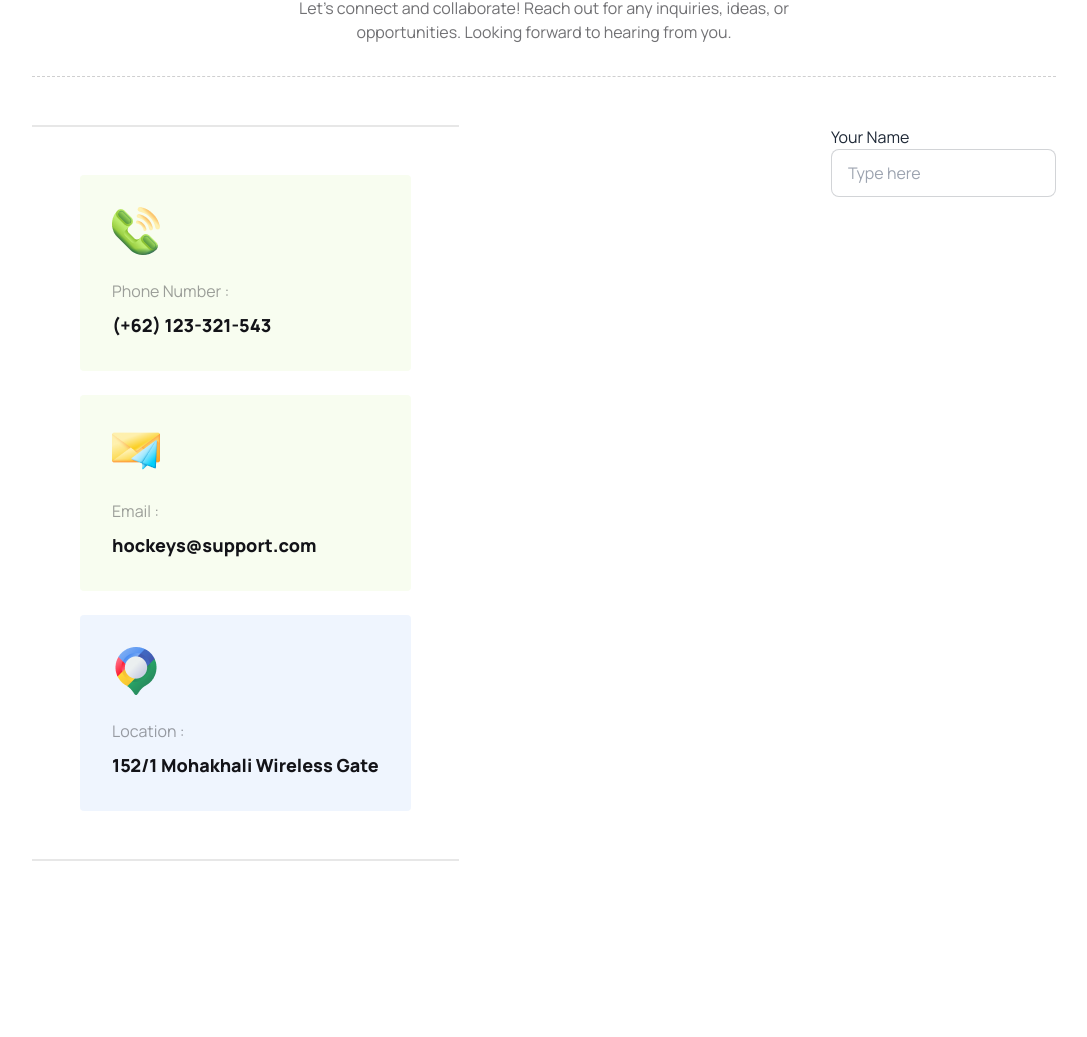
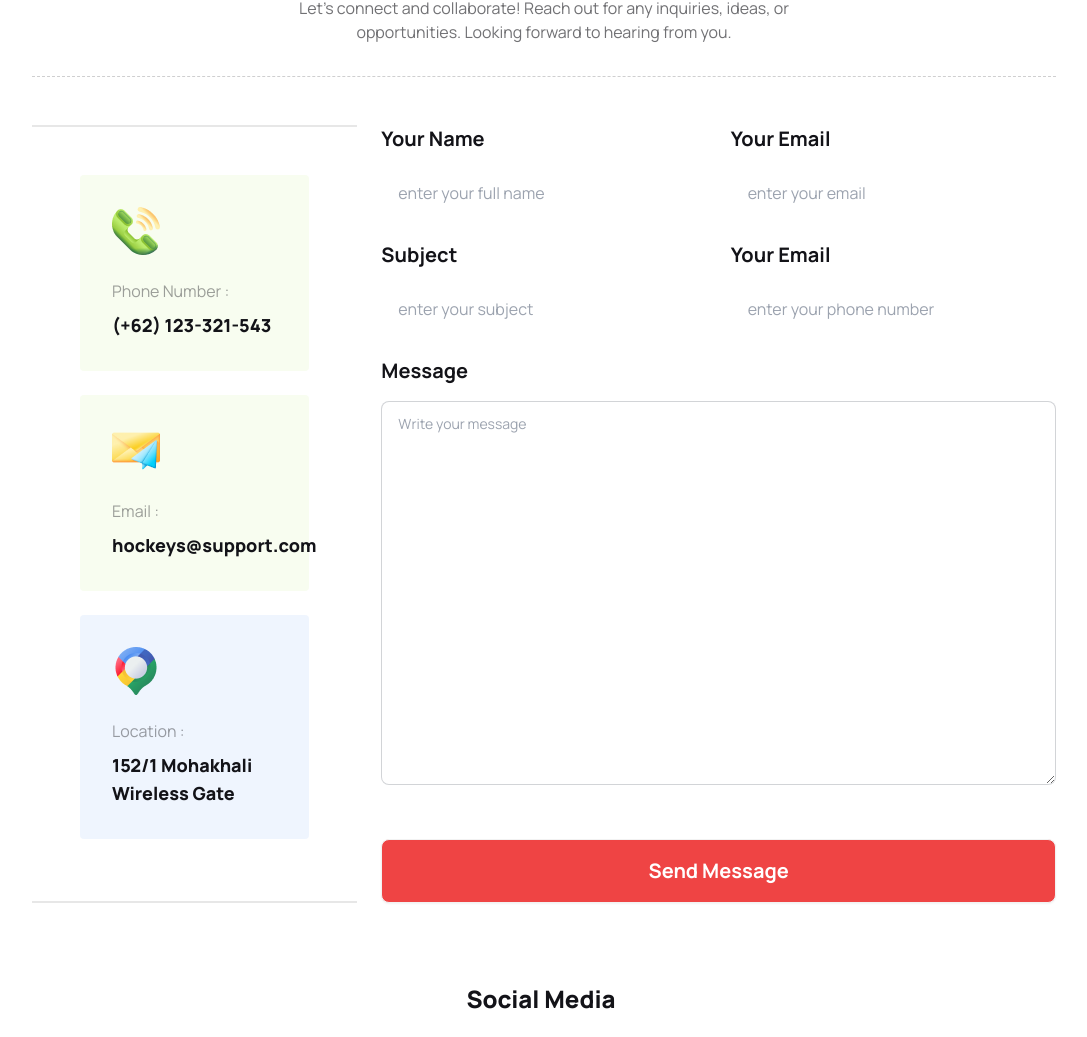
Before and after one commit to swadeshchisim/hockeys-with-daisyui, a plain HTML site: page index.html in a window 1280 px wide. Shown: the part 5157-6194 px from the top of the page, without its empty margins (96-1183 px from the left). Before the commit the page ends 6066 px from the top, so only its background shows below. Drawn offline with nearby package versions, Linux system fonts and the light colour scheme.

Commit message:
get-in-touch section added

```diff
--- a/index.html
+++ b/index.html
@@ -604,7 +604,7 @@
       </div>
 
       <!-- get in touch content -->
-      <div class="flex justify-between py-12">
+      <div class="grid grid-cols-1 lg:grid-cols-3 gap-6 py-12">
         <!-- contact information -->
         <div class="flex flex-col gap-6 p-12 border-y-2 border-dark-color border-opacity-10">
           <div class="bg-[#BCED6D1A] p-8 rounded">
@@ -631,12 +631,44 @@
         </div>
 
         <!-- contact input -->
+        <div class="col-span-2">
+          <div class="flex flex-col md:flex-row lg:flex-row gap-6 pb-6">
+            <label for="name" class="w-full">
+              <p class="text-dark-color font-bold text-xl mb-4">Your Name</p>
+              <input type="text" placeholder="enter your full name" class="input w-full" />
+            </label>
+            <label for="name" class="w-full">
+              <p class="text-dark-color font-bold text-xl mb-4">Your Email</p>
+              <input type="email" placeholder="enter your email" class="input w-full" />
+            </label>
+          </div>
+          <div class="flex flex-col md:flex-row lg:flex-row gap-6 pb-6">
+            <label for="subject" class="w-full">
+              <p class="text-dark-color font-bold text-xl mb-4">Subject</p>
+              <input id="subject" type="text" placeholder="enter your subject" class="input w-full" />
+            </label>
+            <label for="email" class="w-full">
+              <p class="text-dark-color font-bold text-xl mb-4">Your Email</p>
+              <input id="email" type="number" placeholder="enter your phone number" class="input w-full" />
+            </label>
+          </div>
+          <label for="message" class="w-full">
+            <p class="text-dark-color font-bold text-xl mb-4">Message</p>
+            <textarea id="message" placeholder="Write your message" class="textarea textarea-bordered w-full h-52 lg:h-96" ></textarea>
+          </label>
+          <button class="btn bg-red-500 text-white text-xl font-bold btn-lg w-full mt-12">Send Message</button>
+        </div>
+      </div>
+
+      <!-- social area -->
+      <div class="text-dark-color flex justify-center py-8">
         <div>
-          <div>
-            <label for="name">
-              <p>Your Name</p>
-              <input type="text" placeholder="Type here" class="input input-bordered w-full max-w-xs" />
-            </label>
+          <h4 class="font-extrabold text-2xl pb-6">Social Media</h4>
+          <div class="flex gap-6 text-2xl">
+            <a href="https://bitly.ws/3fsh2" target="_blank"><i class="fa-brands fa-twitter"></i></a>
+            <a href="https://bitly.ws/3fsgT" target="_blank"><i class="fa-brands fa-facebook-f"></i></a>
+            <a href="https://bitly.ws/3fshd" target="_blank"><i class="fa-brands fa-instagram"></i></a>
+            <a href="https://bitly.ws/3fshi" target="_blank"><i class="fa-brands fa-github"></i></a>
           </div>
         </div>
       </div>
```
